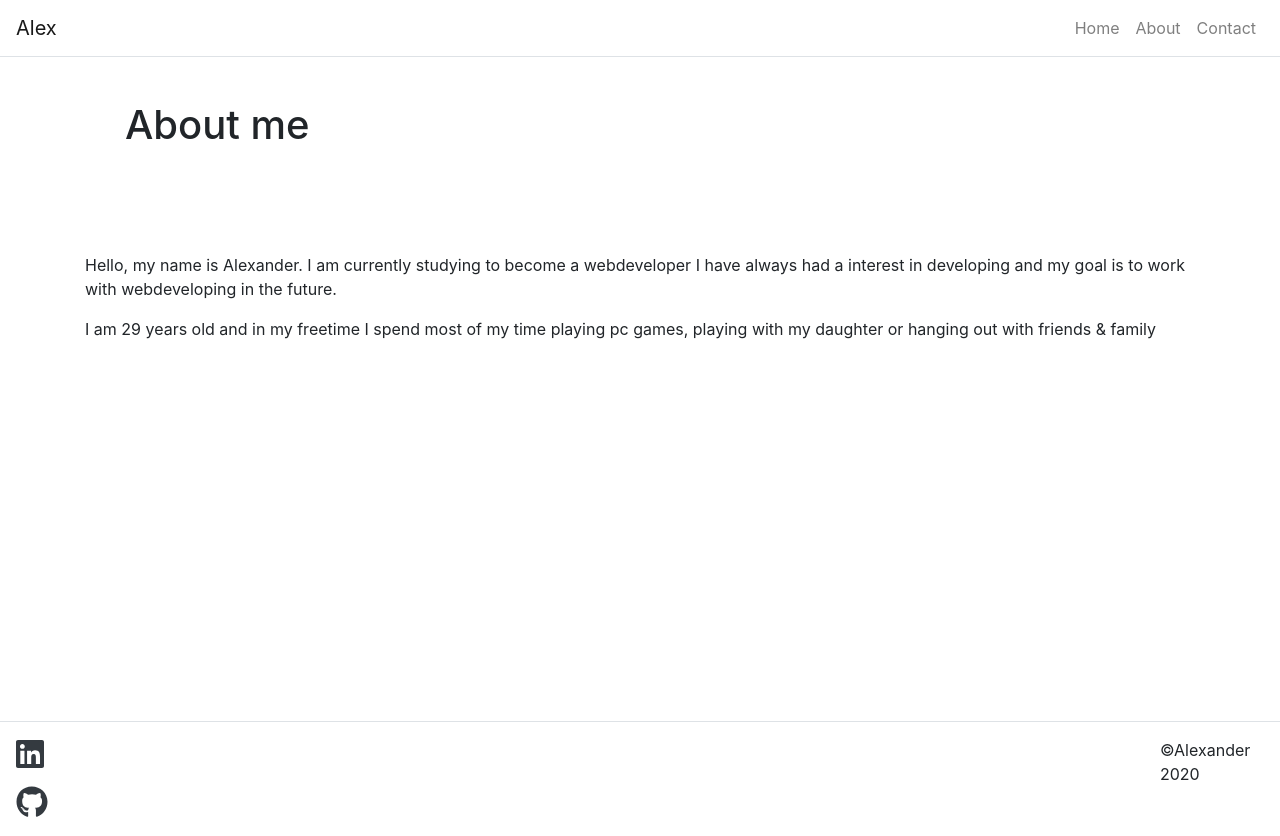
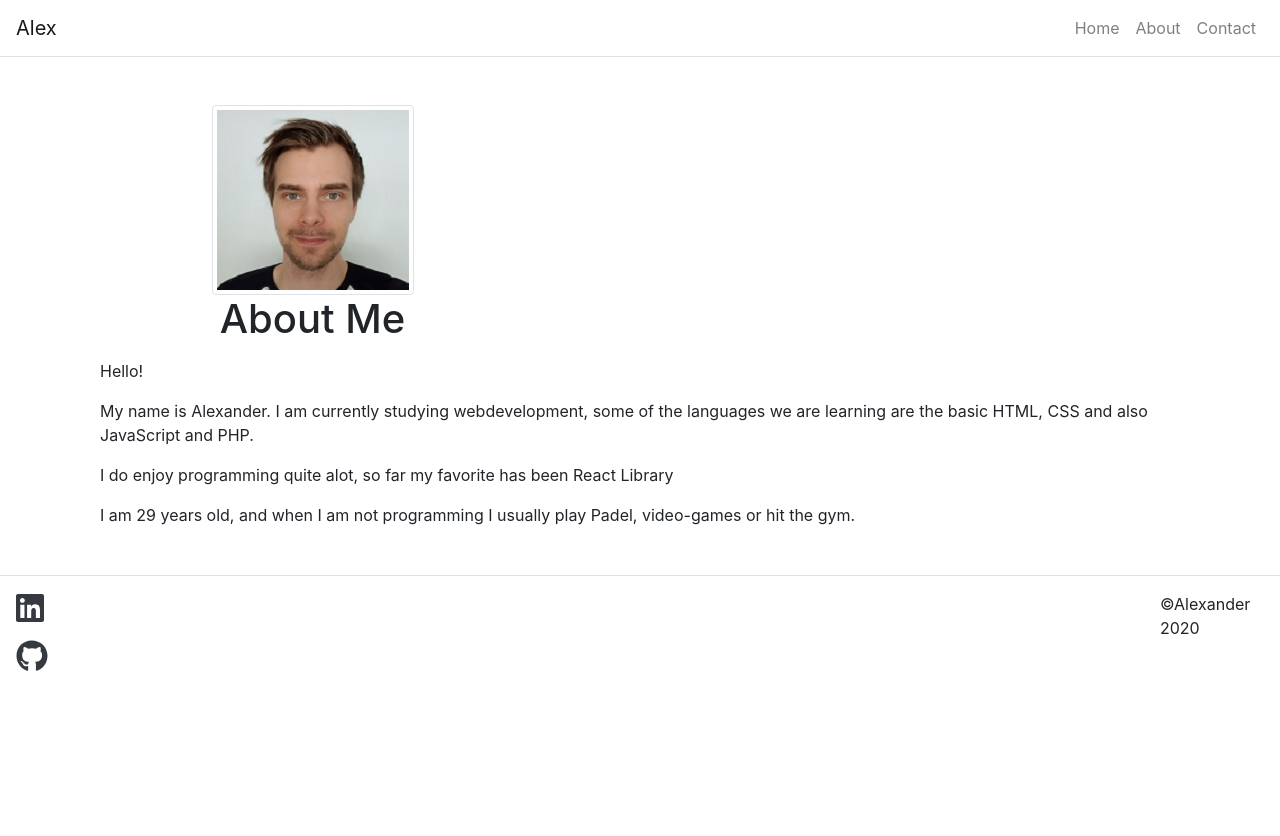
Before and after one commit to alexsundstrom/pwebsite, a React (Create React App) app: page /about in a window 1280 px wide. After the commit the page ends 800 px from the top, so only its background shows below. Built offline with nearby package versions, Linux system fonts and the light colour scheme.

Commit message:
added avatarpic and some styling for aboutpage

```diff
--- a/src/components/Card.js
+++ b/src/components/Card.js
@@ -1,6 +1,6 @@
 import React from 'react'
 import Cardinfo from '../components/Cardinfo';
-import { Container, Row, Col } from 'react-bootstrap';
+import { Col } from 'react-bootstrap';
 
 
 const Card = (props) => {
--- a/src/components/Carousel.js
+++ b/src/components/Carousel.js
@@ -1,6 +1,6 @@
 import React from 'react';
 import Card from '../components/Card';
-import { Container, Row, Col } from 'react-bootstrap';
+import { Container, Row} from 'react-bootstrap';
 
 import engramLogo from '../images/engramLogo.png';
 import githubLogo from '../images/githubLogo.png';
--- a/src/pages/AboutPage.js
+++ b/src/pages/AboutPage.js
@@ -1,21 +1,32 @@
 import React from 'react';
+import Image from 'react-bootstrap/Image'
+import {Row, Col } from 'react-bootstrap';
 
+import portfolioAvatar from '../images/portfolioAvatar.jpg';
 import AboutContent from '../components/Layout';
 
 function AboutPage(props) {
 
     return(
-        <div style={{height: "77vh"}}>
+        <div style={{}}>
+            <Row className="text-center pt-5">
+                   <Col md={6} xs={12} className="">
+                  <Image src={portfolioAvatar} thumbnail/>
+                  <h1 className="pb-2">About Me</h1>
+                    </Col>
+               </Row>
             <AboutContent>
-                <br />
-                <h1 style={{paddingTop: "20px", paddingLeft: "40px"}}>About me</h1>
-                <br />
-                <br />
-                <br />
-                <br />
-                <p>Hello, my name is Alexander. I am currently studying to become a webdeveloper I have always had a interest in developing and my goal is to work with webdeveloping in the future. </p>
-                <p> I am 29 years old and in my freetime I spend most of my time playing pc games, playing with my daughter or hanging out with friends & family  </p>
+
+
+                 <Col xs={12}>
+                      <p>Hello!</p>
+                      <p>My name is Alexander. I am currently studying webdevelopment, some of the languages we are learning are the basic HTML, CSS and also JavaScript and PHP.</p>
+                      <p>I do enjoy programming quite alot, so far my favorite has been React Library</p>
+                      <p> I am 29 years old, and when I am not programming I usually play Padel, video-games or hit the gym.</p>
+                </Col>
+
             </AboutContent>
+
 
         </div>
     );
```
Also changed, not shown: src/images/portfolioAvatar.jpg (added).
